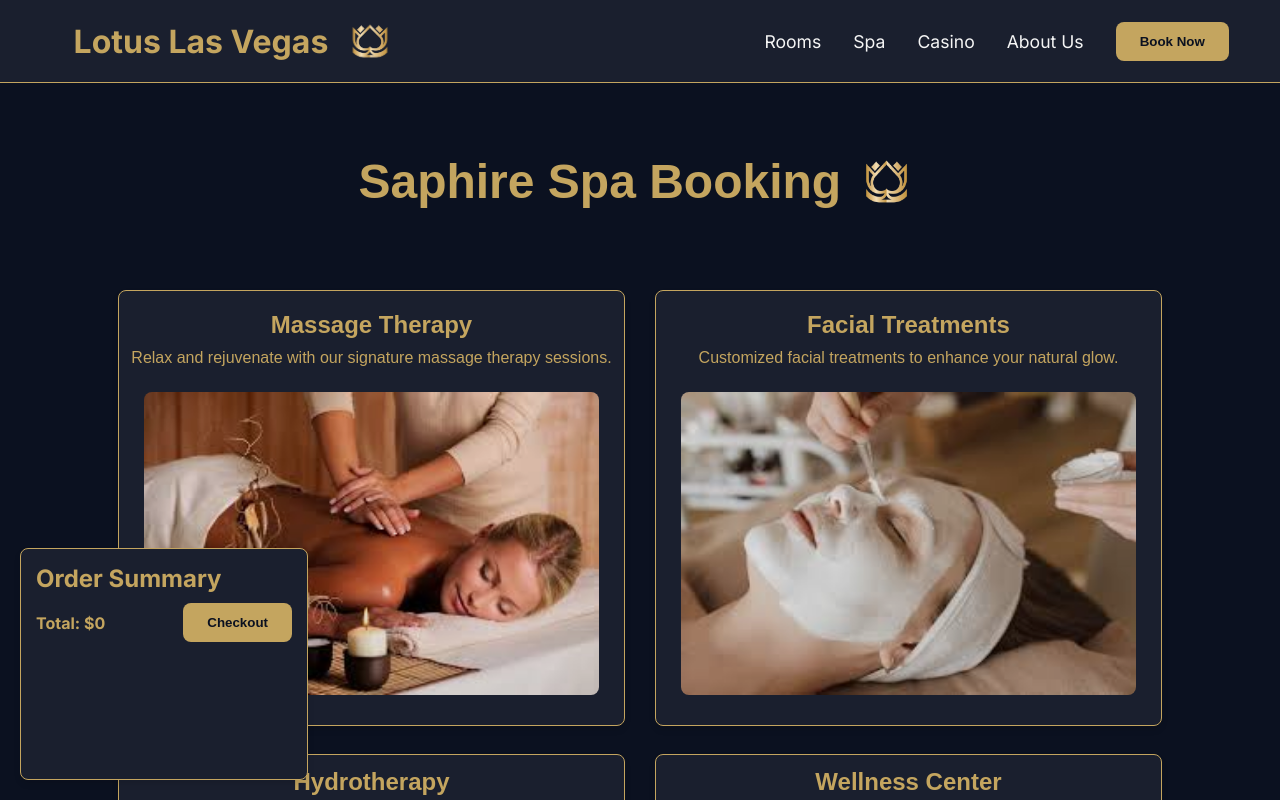
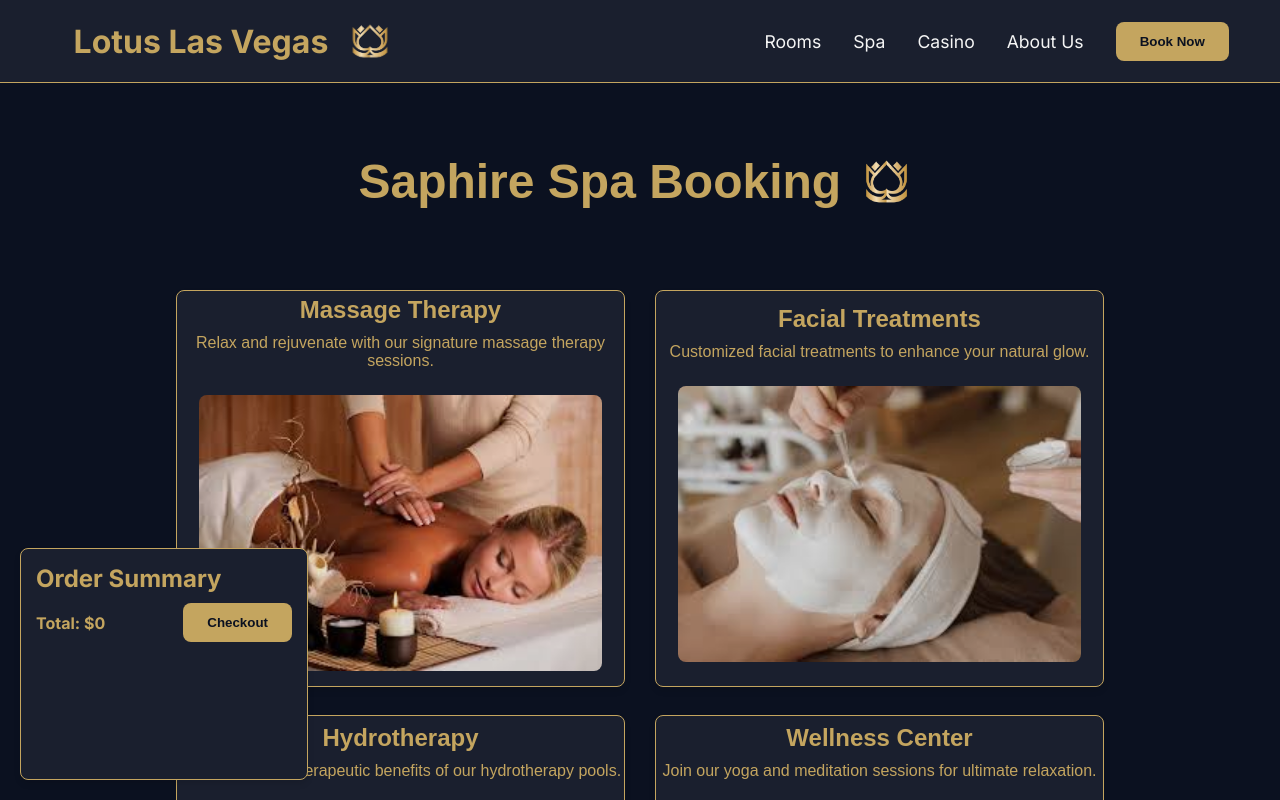
Before and after one commit to develhope/FE-PT-7-TeamProject-2, a React (Vite) app: page /spa-booking in a window 1280 px wide. Shown: the top 800 px of the page. Built offline with nearby package versions, Linux system fonts and the light colour scheme.

Commit message:
fix spabooking

```diff
--- a/src/pages/FineDining/FineDining.jsx
+++ b/src/pages/FineDining/FineDining.jsx
@@ -141,7 +141,7 @@ function FineDining() {
     <>
       <div className="menu-header">
         <h1>Lotus Menù</h1>
-        <img src="/public/logo-removebg-preview.png" alt="lotus logo" className="dining-logo" />
+        <img src="/logo-removebg-preview.png" alt="lotus logo" className="dining-logo" />
       </div>
       <div className="menu-container">
         <div className="menu-column">
--- a/src/pages/SpaBooking/SpaBooking.css
+++ b/src/pages/SpaBooking/SpaBooking.css
@@ -18,7 +18,7 @@
     display: grid;
     grid-template-columns:repeat(2, 1fr);
     gap: 30px;
-    width: 90%;
+    width: 80%;
     height: auto;
     justify-items: center;
 }
```
